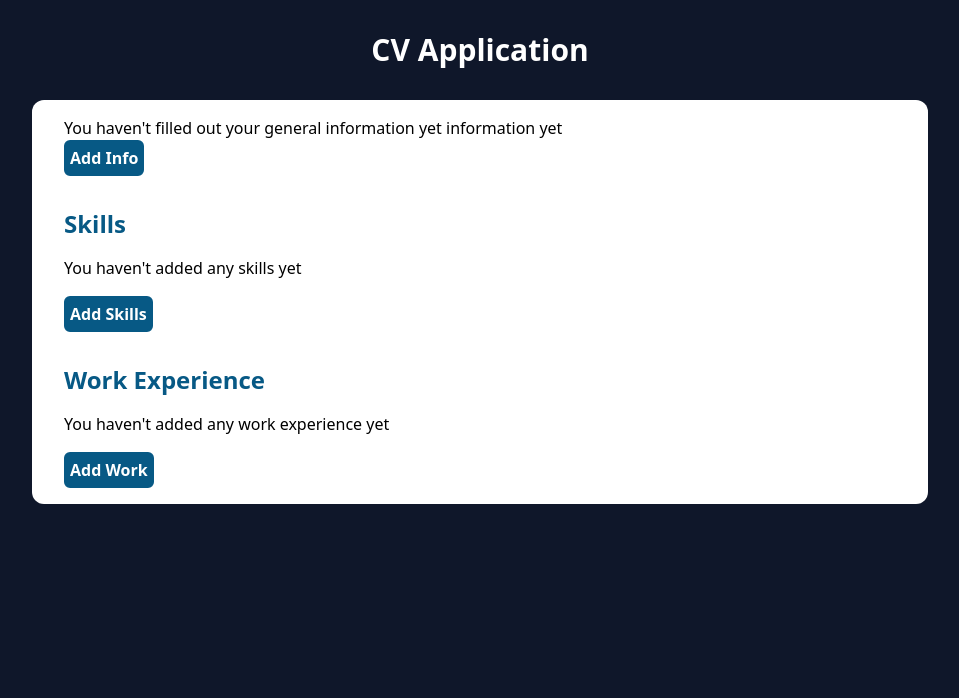
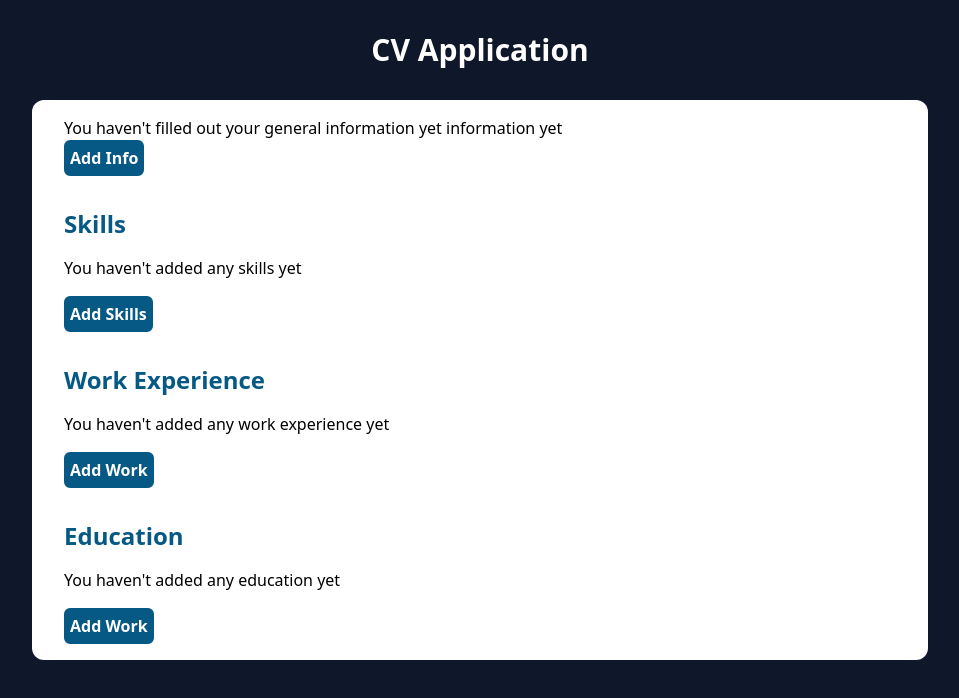
Before and after one commit to JoshDevHub/cv-project, a React (Create React App) app: page / in a window 1280 px wide. Shown: the top 698 px of the page, without its empty margins (160-1119 px from the left). Built offline with nearby package versions, Linux system fonts and the light colour scheme.

Commit message:
feat: add component for Education section

```diff
--- a/src/App.js
+++ b/src/App.js
@@ -5,6 +5,7 @@ import Header from "./components/Header";
 import GeneralInformation from "./components/GeneralInformation";
 import Skills from "./components/Skills";
 import WorkExperience from "./components/WorkExperience";
+import Education from "./components/Education";
 
 class App extends Component {
   render() {
@@ -15,6 +16,7 @@ class App extends Component {
           <GeneralInformation />
           <Skills />
           <WorkExperience />
+          <Education />
         </div>
       </div>
     );
--- /dev/null
+++ b/src/components/Education.js
@@ -0,0 +1,98 @@
+import React, { Component } from "react";
+
+import Button from "./Button";
+import EducationForm from "./EducationForm";
+import EducationItem from "./EducationItem";
+
+import uniqid from "uniqid";
+
+const EmptyEducationItem = () => {
+  return {
+    id: uniqid(),
+    institution: "",
+    degree: "",
+    didGraduate: false,
+    startDate: "",
+    endDate: "",
+  };
+};
+
+class Education extends Component {
+  constructor(props) {
+    super(props);
+
+    this.state = {
+      experiences: [],
+      education: EmptyEducationItem(),
+      showForm: false,
+    };
+  }
+
+  openForm = () => {
+    this.setState({
+      showForm: true,
+    });
+  };
+
+  closeForm = () => {
+    this.setState({
+      showForm: false,
+    });
+  };
+
+  handleChange = (event) => {
+    const prop = event.target.id;
+    this.setState({
+      education: {
+        ...this.state.education,
+        [prop]: event.target.value,
+      },
+    });
+  };
+
+  handleSubmit = (event) => {
+    event.preventDefault();
+
+    this.setState({
+      experiences: [...this.state.experiences, this.state.education],
+      education: EmptyEducationItem(),
+      showForm: false,
+    });
+    console.log(this.state);
+  };
+
+  listExperiences() {
+    if (this.state.experiences.length === 0) {
+      return <p className="mb-4">You haven't added any education yet</p>;
+    }
+
+    return (
+      <ul>
+        {this.state.experiences.map((experience) => {
+          return <EducationItem data={experience} />;
+        })}
+      </ul>
+    );
+  }
+
+  render() {
+    return (
+      <div className="px-8 py-4">
+        <h2 className="mb-4 text-2xl font-bold text-sky-800">Education</h2>
+        {this.listExperiences()}
+        {this.state.showForm ? (
+          <EducationForm
+            education={this.state.education}
+            handleChange={this.handleChange}
+            handleSubmit={this.handleSubmit}
+            closeForm={this.closeForm}
+          />
+        ) : (
+          <Button type="button" text="Add Work" handler={this.openForm} />
+        )}
+      </div>
+    );
+  }
+}
+
+export default Education;
```
